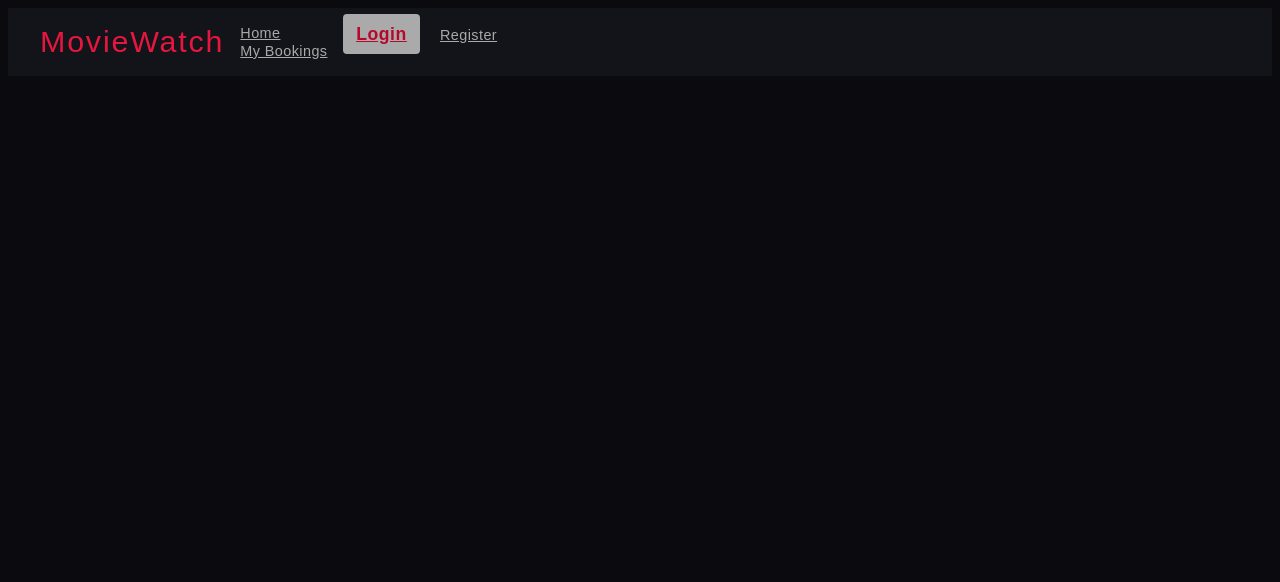
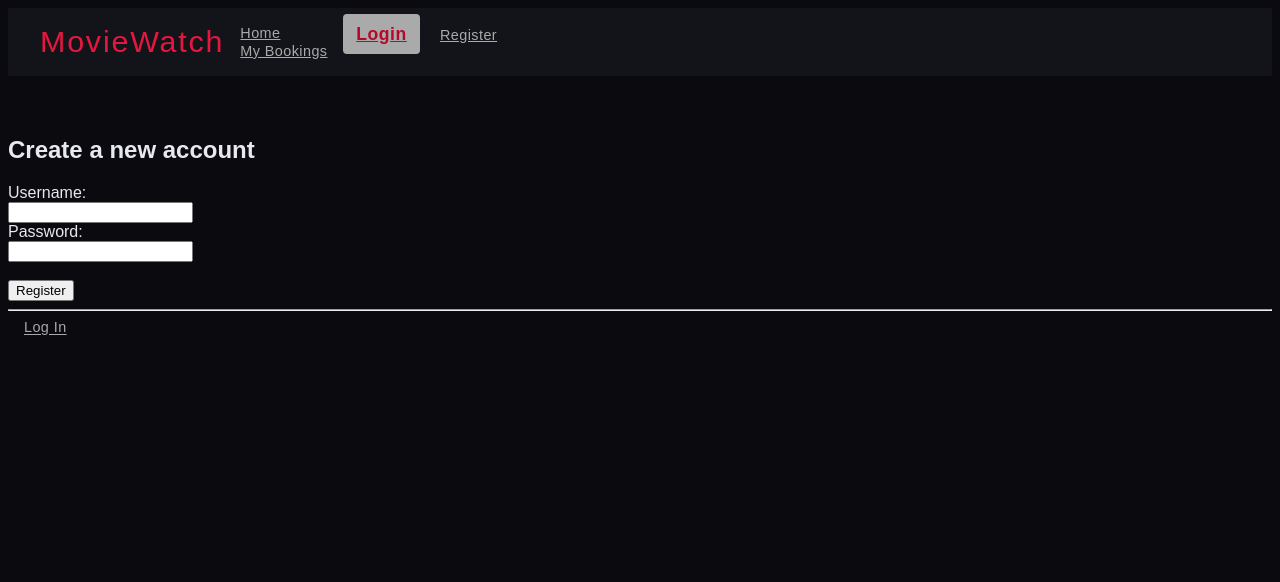
Before and after one commit to nschlues/cs4300, a Django app: template hw2/bookings/templates/bookings/register.html in a window 1280 px wide. Shown: the top 582 px of the page. Run offline with Django 4.2, Linux system fonts and the light colour scheme; the template is opened without the code that fills it, so the values that code supplies are empty.

Commit message:
Create register template

```diff
--- a/hw2/bookings/templates/bookings/register.html
+++ b/hw2/bookings/templates/bookings/register.html
@@ -1,9 +1,25 @@
-{% extends 'movie_list.html' %}
+{% extends 'bookings/movie_list.html' %}
 {% load static %}
-<link rel="stylesheet" type="text/css" href="{% static 'css/base.css' %}">
-
-{% block title %}Sign up{% endblock %}
+{% block extra_css %}
+<!-- <link rel="stylesheet" type="text/css" href="{% static 'css/login.css' %}"> -->
+{% endblock %}
+{% block title %}Login{% endblock %}
 
 {% block content %}
+<h2>Create a new account</h2>
+<form method="post" action="{% url 'register' %}">
+  <!--{% csrf_token %}-->
+  {% if error %}
+    <p>{{ error }}</p>
+  {% endif %}
+  <label for="username">Username:</label><br>
+  <input type="text" id="username" name="username"><br>
+  <label for="password">Password:</label><br>
+  <input type="password" id="password" name="password"><br><br>
+  <input type="submit" value="Register">
+</form>
 
+<hr>
+
+<a href="{% url 'login' %}" class="nav-item">Log In</a>
 {% endblock %}
```
